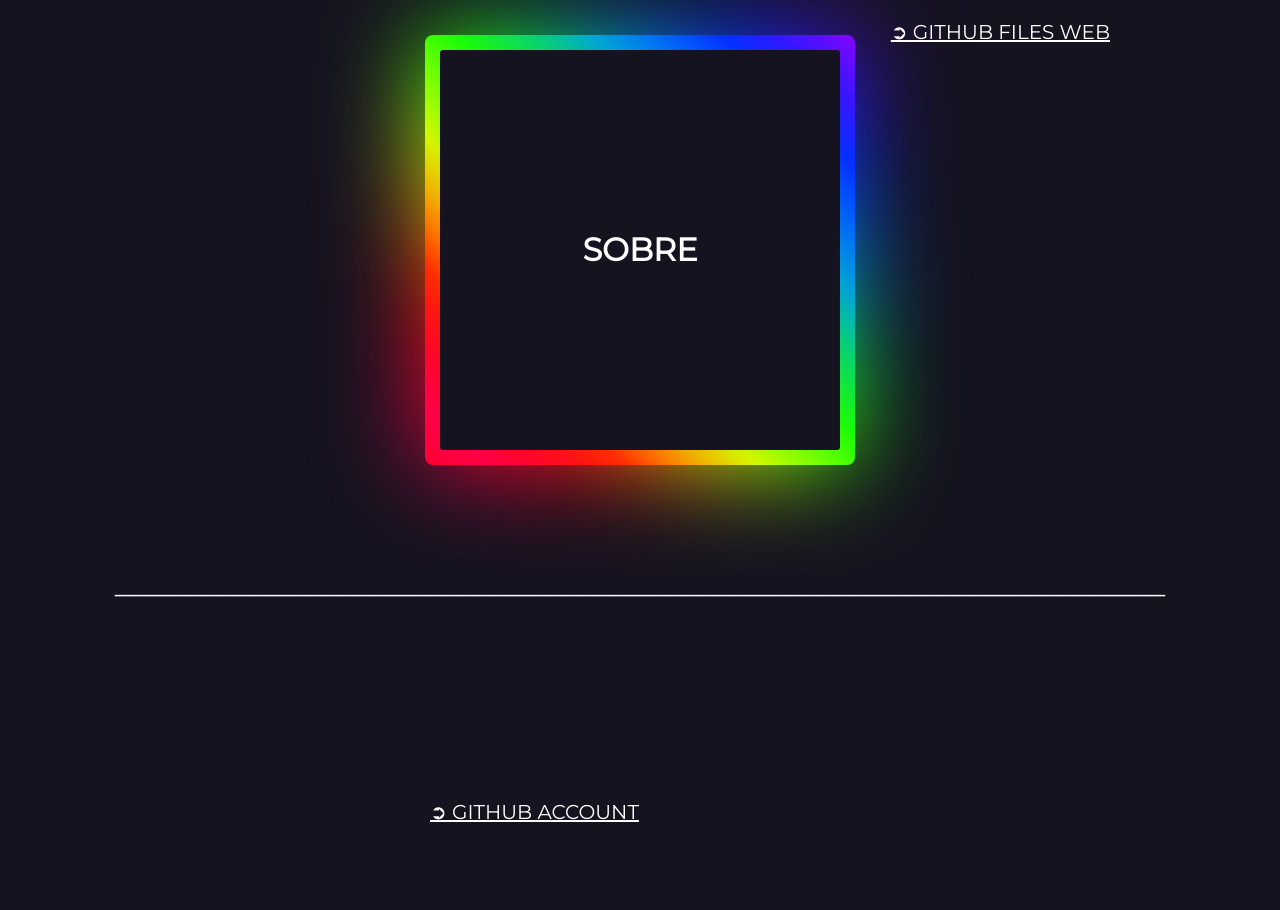
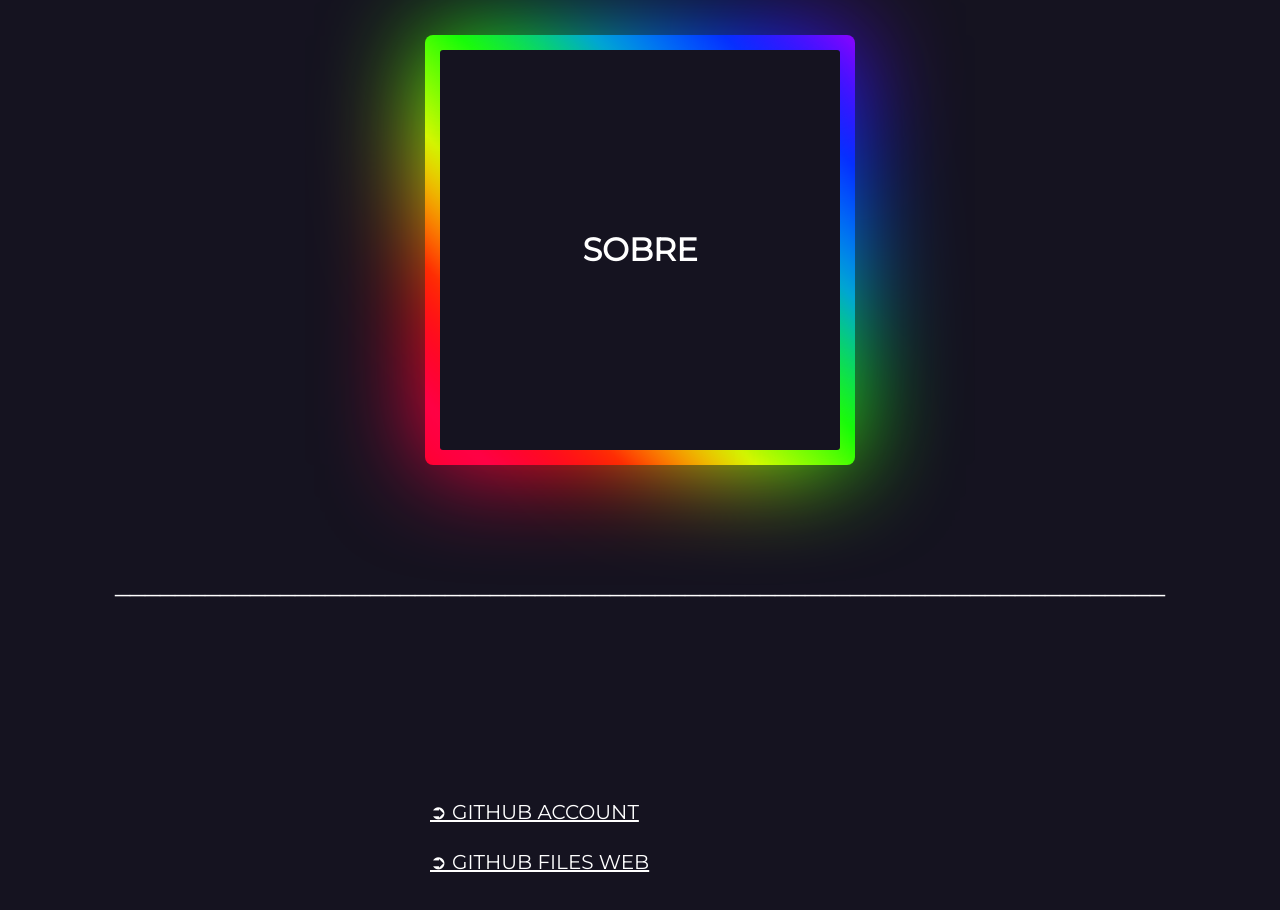
Before and after one commit to Igor-Luiz-da-Costa-Leao-Brasil/WEB-RECIPE-PAGE, a plain HTML site: page index3.html in a window 1280 px wide. Shown: the top 910 px of the page. Drawn offline with Linux system fonts and the light colour scheme.

Commit message:
Update style.css

```diff
--- a/css/style.css
+++ b/css/style.css
@@ -253,3 +253,9 @@ h6{
     color: white;
     position: absolute;top:800px;left:430px;
 }
+#aWEBPAGEGITHUB{
+    font-family: "Montserrat", sans-serif;
+    font-size: 20px;
+    color: white;
+    position: absolute;top:850px;left:430px;
+}
```
